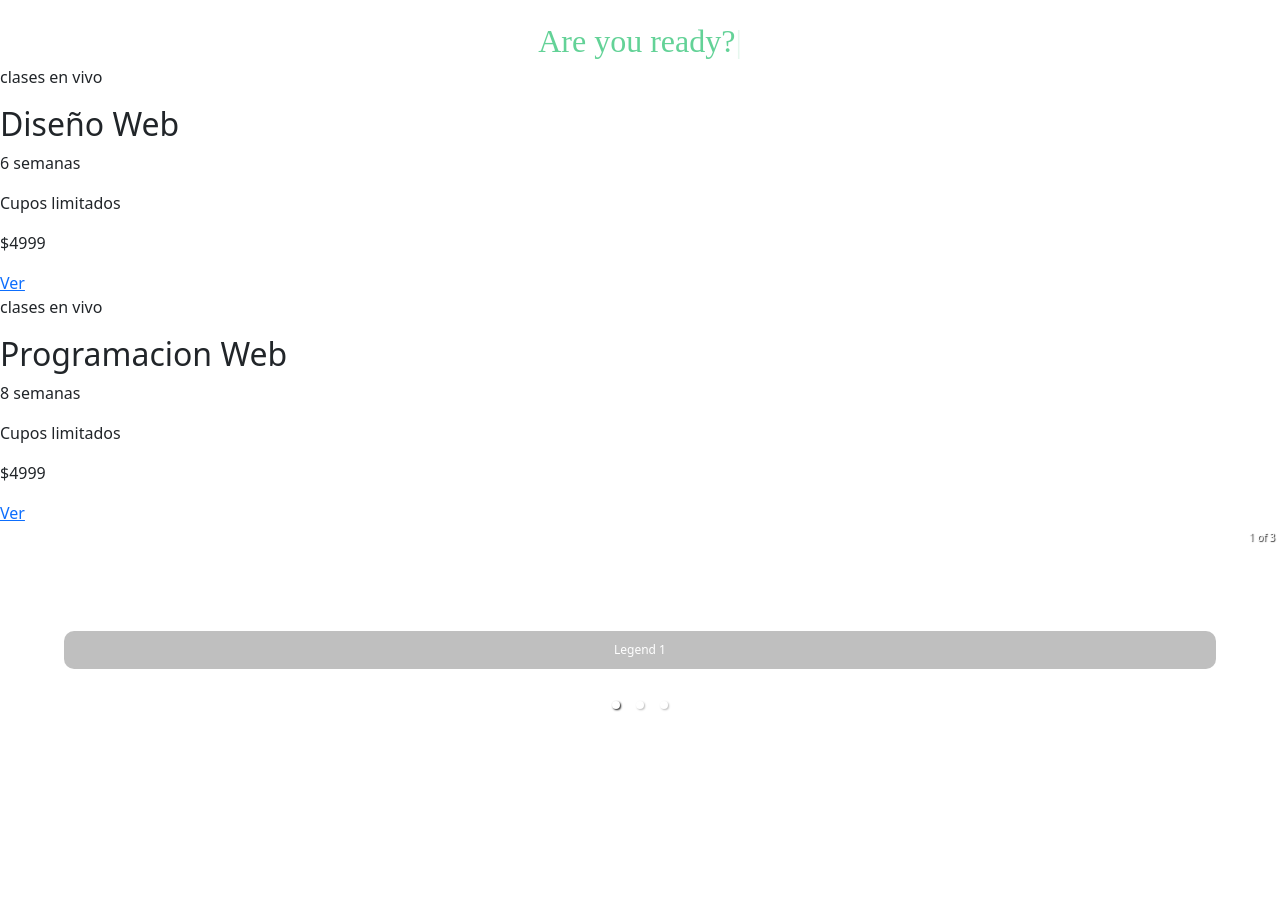
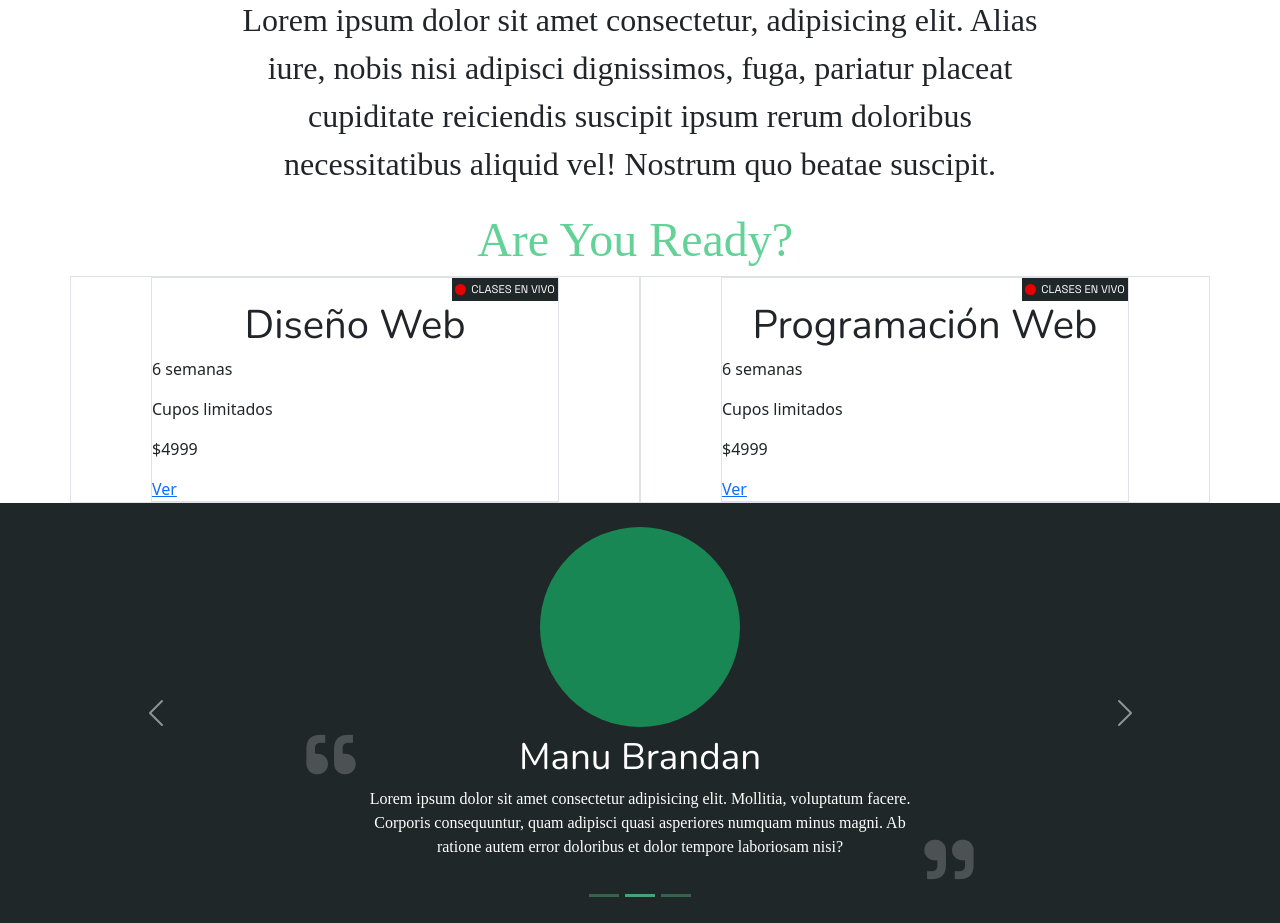
Before and after one commit to Rodriip95/devrops, a React (Create React App) app: page / in a window 1280 px wide. Shown: the part 145-1068 px from the top of the page. Before the commit the page ends 926 px from the top, so only its background shows below. Built offline with nearby package versions, Linux system fonts and the light colour scheme; a web font is replaced by a local one.

Commit message:
Avances de diseño

```diff
--- a/public/index.html
+++ b/public/index.html
@@ -14,8 +14,7 @@
     <link rel="manifest" href="%PUBLIC_URL%/manifest.json" />
     <!-- Bootstrap CSS -->
     <link href="https://cdn.jsdelivr.net/npm/bootstrap@5.0.1/dist/css/bootstrap.min.css" rel="stylesheet" integrity="sha384-+0n0xVW2eSR5OomGNYDnhzAbDsOXxcvSN1TPprVMTNDbiYZCxYbOOl7+AMvyTG2x" crossorigin="anonymous">
-
-
+    <link rel="stylesheet" href="https://cdnjs.cloudflare.com/ajax/libs/font-awesome/5.15.3/css/all.min.css" integrity="sha512-iBBXm8fW90+nuLcSKlbmrPcLa0OT92xO1BIsZ+ywDWZCvqsWgccV3gFoRBv0z+8dLJgyAHIhR35VZc2oM/gI1w==" crossorigin="anonymous" referrerpolicy="no-referrer" />
     <title>React App</title>
   </head>
   <body>
--- a/src/App.js
+++ b/src/App.js
@@ -4,6 +4,7 @@ import Course from "./componentes/04-Cursos/Course.jsx";
 
 import "react-responsive-carousel/lib/styles/carousel.min.css"; // requires a loader
 import { Carousel } from 'react-responsive-carousel';
+import Testimonials from "./componentes/05-Testimonials/Testimonials.jsx";
 
 
 function App() {
@@ -12,29 +13,9 @@ function App() {
       <Navbar/>
       <About/>
       <Course/>
-      <Asd/>
+      <Testimonials/>
     </>
   );
 }
 
 export default App;
-
-
-function Asd(){
-  return(
-    <Carousel>
-        <div style={{width: "200px", height:"200px"}}>
-
-            <p className="legend">Legend 1</p>
-        </div>
-        <div style={{width: "200px", height:"200px"}}>
-
-            <p className="legend">Legend 2</p>
-        </div>
-        <div style={{width: "200px", height:"200px"}}>
-
-            <p className="legend">Legend 3</p>
-        </div>
-    </Carousel>
-  )
-}
--- a/src/componentes/03-About/About.jsx
+++ b/src/componentes/03-About/About.jsx
@@ -7,14 +7,14 @@ export default function About(){
     return(
         <div className="container">
             <div className="d-flex flex-column align-items-center justify-content-center">
-                <h1 className="about-h1">¿Qué es <span>{"<Devrops>"}</span>?</h1>
-                <p className="about-p text-center w-50">Es una nueva propuesta en el mundo de los cursos</p>
+                <h1 className="about-h1 text-center">¿Qué es <span>{"<Devrops>"}</span>?</h1>
+                <p className="about-p text-center w-75">Lorem ipsum dolor sit amet consectetur, adipisicing elit. Alias iure, nobis nisi adipisci dignissimos, fuga, pariatur placeat cupiditate reiciendis suscipit ipsum rerum doloribus necessitatibus aliquid vel! Nostrum quo beatae suscipit.</p>
                 <Typed
                     strings={['Are you ready?']}
                     typeSpeed={80}
                     loop
                     backSpeed={80}
-                    className="tipeo"
+                    className="tipeo text-capitalize"
                     />
             </div>
         </div>
--- a/src/componentes/03-About/about.scss
+++ b/src/componentes/03-About/about.scss
@@ -1,7 +1,7 @@
 @import '../../styles/variables.scss';
 
 .about-h1{
-    font-size: 3rem;
+    font-size: 4rem;
     font-family: $fuente-secundario;
     span{
         color: $color-vivos;
@@ -9,10 +9,10 @@
 }
 .about-p{
     font-family: $fuente-uno;
-    font-size: 1rem;
+    font-size: 2rem;
 }
 .tipeo{
     font-family: $fuente-uno;
-    font-size: 2rem;
+    font-size: 3rem;
     color: $color-vivos;
 }
--- a/src/componentes/04-Cursos/Course.jsx
+++ b/src/componentes/04-Cursos/Course.jsx
@@ -1,25 +1,48 @@
 import React from "react";
+import './course.scss'
 
 export default function Course(){
     return(
-        <div>
-            <div>
-                <div>
-                    <p>clases en vivo</p>
-                    <h2>Diseño Web</h2>
-                    <p>6 semanas</p>
-                    <p>Cupos limitados</p>
-                    <p>$4999</p>
-                    <a href="#">Ver</a>
+        <div className="container">
+            <div className="row">
+                <div className="col-12 col-md-6 border d-flex justify-content-center">
+                    <div className="w-75 border carta-curso d-flex flex-column justify-content-between">
+                            <div>
+                                <div className="d-flex justify-content-end">
+                                    <div className="online">
+                                        <div className="punto-rojo"></div>
+                                        <span className="clases">CLASES EN VIVO</span>
+                                    </div>
+                                </div>
+                                <h2 className="text-center">Diseño Web</h2>
+                            </div>
+                            <div>
+                                <p>6 semanas</p>
+                                <p>Cupos limitados</p>
+                                <p>$4999</p>
+                                <a href="#">Ver</a>
+                            </div>
+                        </div>
                 </div>
 
-                <div>
-                    <p>clases en vivo</p>
-                    <h2>Programacion Web</h2>
-                    <p>8 semanas</p>
-                    <p>Cupos limitados</p>
-                    <p>$4999</p>
-                    <a href="#">Ver</a>
+                <div className="col-12 col-md-6 border d-flex justify-content-center">
+                    <div className="w-75 border carta-curso d-flex flex-column justify-content-between">
+                            <div>
+                                <div className="d-flex justify-content-end">
+                                    <div className="online">
+                                        <div className="punto-rojo"></div>
+                                        <span className="clases">CLASES EN VIVO</span>
+                                    </div>
+                                </div>
+                                <h2 className="text-center">Programación Web</h2>
+                            </div>
+                            <div>
+                                <p>6 semanas</p>
+                                <p>Cupos limitados</p>
+                                <p>$4999</p>
+                                <a href="#">Ver</a>
+                            </div>
+                        </div>
                 </div>
             </div>
         </div>
--- /dev/null
+++ b/src/componentes/04-Cursos/course.scss
@@ -0,0 +1,29 @@
+@import '../../styles/variables.scss';
+
+.online{
+    background-color: $color-fondo;
+    color: #fff;
+    display: flex;
+    flex-direction: row;
+    align-items: center;
+    justify-content: center;
+    width: max-content;
+    padding: 0.2rem;
+    .clases{
+        font-size: 0.7rem;
+        font-family: $fuente-alternativa;
+    }
+    .punto-rojo{
+        height: 0.7rem;
+        width: 0.7rem;
+        background-color: rgb(233, 0, 0);
+        border-radius: 100%;
+        margin-right: 0.3rem;
+    }
+}
+.carta-curso{
+    div h2{
+        font-family: $fuente-secundario;
+        font-size: 2.5rem;
+    }
+}
--- /dev/null
+++ b/src/componentes/05-Testimonials/Testimonials.jsx
@@ -0,0 +1,84 @@
+import React from "react";
+import "./testimonials.scss"
+
+export default function Testimonials() {
+  return (
+      <div className="sec-testi">
+        <div
+        id="carouselExampleIndicators"
+        class="carousel slide container"
+        data-bs-ride="carousel"
+        >
+        <div class="carousel-indicators">
+            <button
+            type="button"
+            data-bs-target="#carouselExampleIndicators"
+            data-bs-slide-to="0"
+            class="active flechas"
+            aria-current="true"
+            aria-label="Slide 1"
+            ></button>
+            <button
+            type="button"
+            data-bs-target="#carouselExampleIndicators"
+            data-bs-slide-to="1"
+            aria-label="Slide 2"
+            className="flechas"
+            ></button>
+            <button
+            type="button"
+            data-bs-target="#carouselExampleIndicators"
+            data-bs-slide-to="2"
+            aria-label="Slide 3"
+            className="flechas"
+            ></button>
+        </div>
+        <div class="carousel-inner">
+            <div class="carousel-item active">
+            <Cuadro/>
+            </div>
+            <div class="carousel-item">
+            <Cuadro/>
+            </div>
+            <div class="carousel-item">
+            <Cuadro/>
+            </div>
+        </div>
+        <button
+            class="carousel-control-prev btn-slider"
+            type="button"
+            data-bs-target="#carouselExampleIndicators"
+            data-bs-slide="prev"
+            >
+            <span class="carousel-control-prev-icon flecha-slider" aria-hidden="true"></span>
+            <span class="visually-hidden">Previous</span>
+        </button>
+        <button
+            class="carousel-control-next btn-slider"
+            type="button"
+            data-bs-target="#carouselExampleIndicators"
+            data-bs-slide="next"
+        >
+            <span class="carousel-control-next-icon flecha-slider" aria-hidden="true"></span>
+            <span class="visually-hidden">Next</span>
+        </button>
+        </div>
+    </div>
+  );
+}
+
+function Cuadro(){
+    return(
+        <div className="fondo-testi pt-4">
+            <div className="d-flex flex-column align-items-center justify-content-center">
+                <div className="rounded-circle bg-success" style={{width:"200px", height:"200px"}}></div>
+                <h3 className="mt-2">Manu Brandan</h3>
+                <div className="w-50 text-center pb-5">
+                    <p className="testimonio">Lorem ipsum dolor sit amet consectetur adipisicing elit. Mollitia, voluptatum facere. Corporis consequuntur, quam adipisci quasi asperiores numquam minus magni. Ab ratione autem error doloribus et dolor tempore laboriosam nisi?</p>
+                    <span className="comilla-arriba">"</span>
+                    <span className="comilla-abajo">"</span>
+                </div>
+            </div>
+        </div>
+    )
+}
--- /dev/null
+++ b/src/componentes/05-Testimonials/testimonials.scss
@@ -0,0 +1,42 @@
+@import '../../styles/variables.scss';
+
+.sec-testi{
+    background-color: $color-fondo !important;
+}
+
+.fondo-testi{
+    h3{
+        color: #fff;
+        font-family: $fuente-secundario;
+        font-size: 2.3rem;
+    }
+    div{
+        position: relative;
+        .testimonio{
+            color: #fff;
+            font-family: $fuente-uno;
+        }
+        span{
+            color: #fff;
+            font-family: $fuente-alternativa;
+            font-size: 10rem;
+            position: absolute;
+        }
+        .comilla-arriba{
+            top: -12rem;
+            left: -4rem;
+            transform: rotate(180deg);
+            opacity: 0.2;
+        }
+        .comilla-abajo{
+            bottom: -6rem;
+            right: -4rem;
+            opacity: 0.2;
+        }
+
+    }
+}
+
+.flechas{
+    background-color: $color-principal !important;
+}
--- a/src/styles/variables.scss
+++ b/src/styles/variables.scss
@@ -1,8 +1,10 @@
 @import url('https://fonts.googleapis.com/css2?family=Baloo+Tammudu+2:wght@400;600&display=swap');
 @import url('https://fonts.googleapis.com/css2?family=Nunito:wght@300;400&display=swap');
+@import url('https://fonts.googleapis.com/css2?family=Space+Grotesk&display=swap');
 $color-vivos: #63d297;
 $color-fondo: #202729;
 $color-principal: #4ba173;
 
 $fuente-uno: 'Baloo Tammudu 2', cursive;
 $fuente-secundario: 'Nunito', sans-serif;
+$fuente-alternativa: 'Space Grotesk', sans-serif;
```
